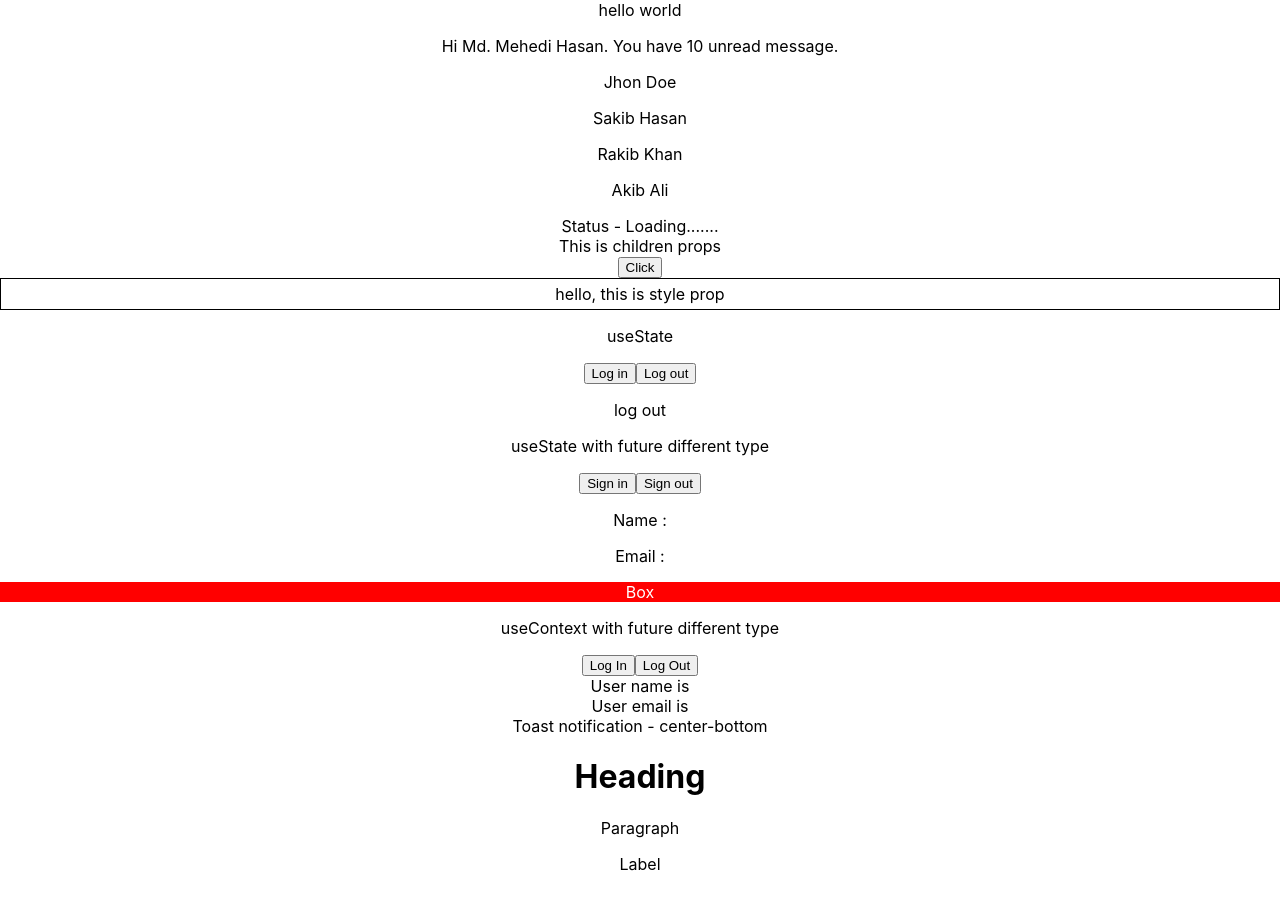
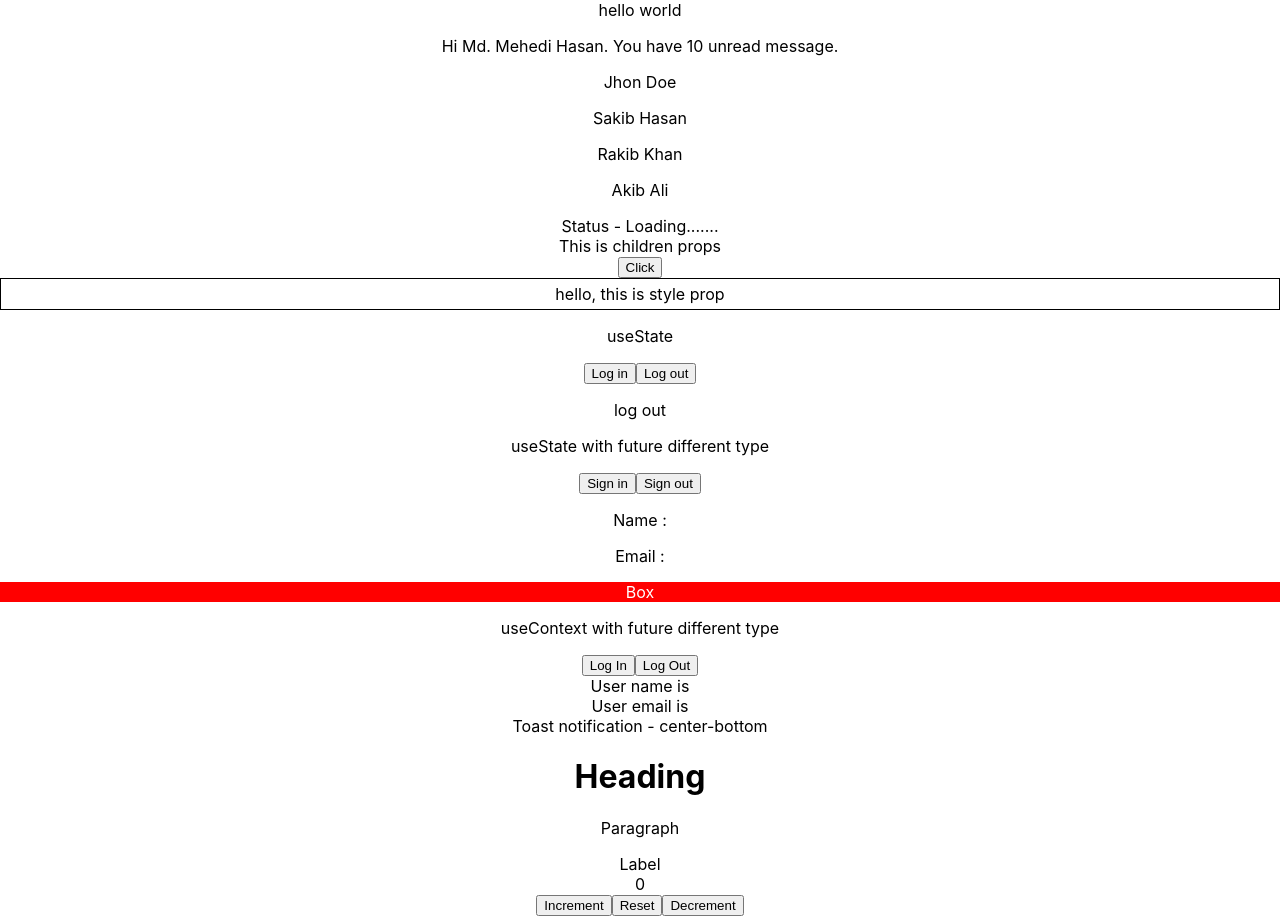
Before and after one commit to mehedihasan712277/rt_demo, a React (Create React App) app: page / in a window 1280 px wide. Before the commit the page ends 874 px from the top, so only its background shows below. Built offline with nearby package versions, Linux system fonts and the light colour scheme.

Commit message:
useReducer done

```diff
--- a/src/App.tsx
+++ b/src/App.tsx
@@ -15,6 +15,7 @@
 import User1 from './components/context/User1';
 import Toast from './components/Toast';
 import Test from './components/polymorphic/Test';
+import Counter from './components/state/Counter';
 
 function App() {
   const person = {
@@ -71,6 +72,9 @@
       <Test as="h1" size='sm'>Heading</Test>
       <Test as="p" size='md'>Paragraph</Test>
       <Test as="label" size='md' color='promary'>Label</Test>
+
+
+      <Counter></Counter>
     </div>
   );
 }
--- /dev/null
+++ b/src/components/state/Counter.tsx
@@ -0,0 +1,45 @@
+import { useReducer } from "react";
+
+type StateProp = {
+    count: number;
+}
+type UpdateAction = {
+    type: "increment" | "decrement"
+    payload: number
+}
+type ResetAction = {
+    type: "reset"
+}
+type Action = UpdateAction | ResetAction
+
+const initialState = { count: 0 };
+
+const reducer = (state: StateProp, action: Action) => {
+    switch (action.type) {
+        case "increment":
+            return { count: state.count + action.payload }
+        case "decrement":
+            return { count: state.count - action.payload }
+        case "reset":
+            return initialState
+        default:
+            return state
+
+    }
+}
+
+const Counter = () => {
+    const [state, dispatch] = useReducer(reducer, initialState)
+    return (
+        <div>
+            {state.count}
+            <div>
+                <button onClick={() => dispatch({ type: "increment", payload: 10 })}>Increment</button>
+                <button onClick={() => dispatch({ type: "reset" })}>Reset</button>
+                <button onClick={() => dispatch({ type: "decrement", payload: 10 })}>Decrement</button>
+            </div>
+        </div>
+    )
+}
+
+export default Counter
```
